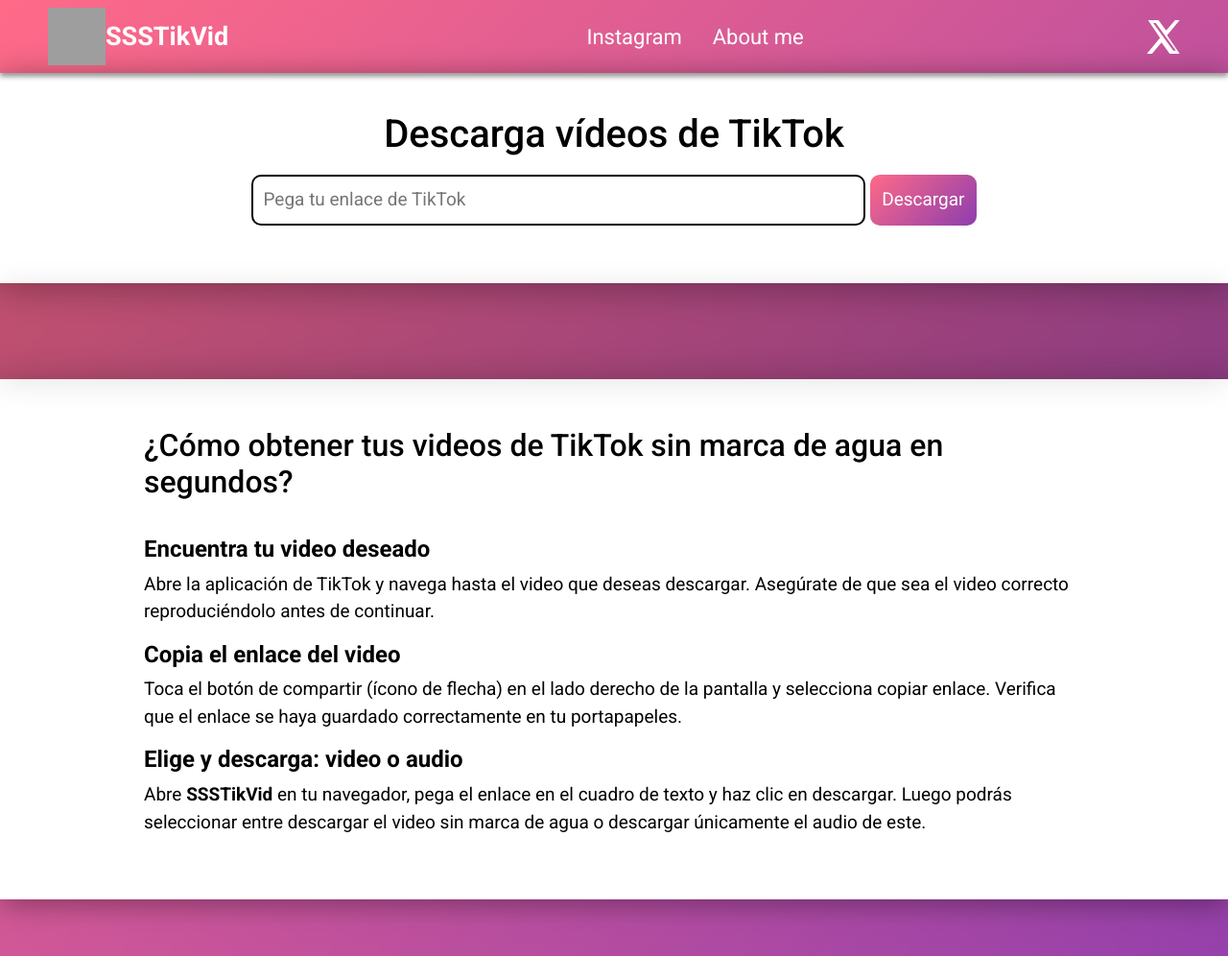
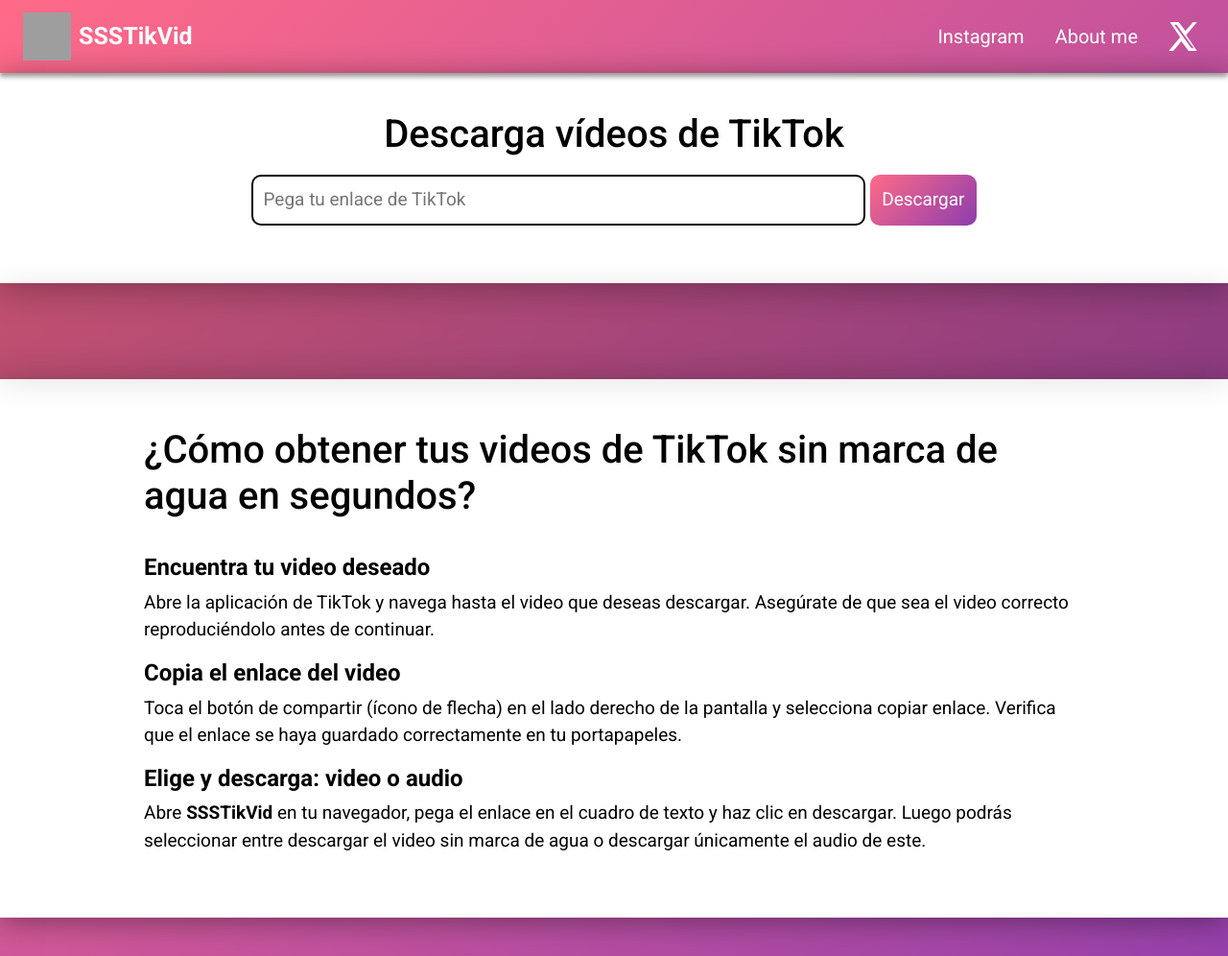
Before and after one commit to ssnti1/ssstikvid, a FastAPI app: page / in a window 1280 px wide. Shown: the top 996 px of the page at 96% size. Run offline with FastAPI, Linux system fonts and the light colour scheme; some web fonts are replaced; grey boxes are pictures that could not be loaded.

Commit message:
version 6

```diff
--- a/static/style.css
+++ b/static/style.css
@@ -94,20 +94,27 @@ button {
 
  .navbar-custom {
   background-color: transparent;
+  box-shadow: 0 4px 5px rgba(0, 0, 0, 0.4);
+  width: 100%;
+  box-sizing: border-box;
+}
 
-  box-shadow: 0 4px 5px rgba(0, 0, 0, 0.4);
-    }
 .navbar-custom .nav-link,
 .navbar-custom .navbar-brand {
   color: white;
 }
+
 .navbar-custom .nav-link.active {
   font-weight: bold;
 }
+
 .navbar-custom .icon-link i {
   color: rgb(0, 204, 255);
   font-size: 2.2rem;
 }
+
+
+
 .navbar-custom .icon-link i:hover {
   color: #fdfeff;
 }
@@ -129,6 +136,10 @@ footer {
   input[type="text"] {
     width: 90%;
     font-size: 16px;
+  }
+
+  .navbar-toggler{
+   width: 60px;
   }
 
   button {
--- a/templates/index.html
+++ b/templates/index.html
@@ -5,7 +5,7 @@
   <meta name="viewport" content="width=device-width, initial-scale=1.0">
   <title>SSSTikVid: Descarga videos de TikTok sin marca de agua</title>
   <link rel="stylesheet" href="/static/style.css">
-  <link rel="icon" href="https://cdn.discordapp.com/attachments/1391970046947098706/1392002119015338075/icon.png?ex=686df27f&is=686ca0ff&hm=b134f46dcd59431ea3e80a015191fe097429923d9f0b37ecdb850c78ece25701&">
+  <link rel="icon" href="https://pbs.twimg.com/media/GveS7ZQWMAETLSp?format=png&name=small">
   <link href="https://cdn.jsdelivr.net/npm/bootstrap@5.3.7/dist/css/bootstrap.min.css" rel="stylesheet" integrity="sha384-LN+7fdVzj6u52u30Kp6M/trliBMCMKTyK833zpbD+pXdCLuTusPj697FH4R/5mcr" crossorigin="anonymous">
 
 
@@ -18,32 +18,41 @@
 
 <header>
 <nav class="navbar navbar-expand-lg navbar-custom">
-    <div class="container-fluid" style="padding: 0px 50px;">
+  <div class="container-fluid px-4">
+    <!-- Logo y nombre -->
+    <a class="navbar-brand d-flex align-items-center gap-2" href="#">
+      <img src="https://pbs.twimg.com/media/GveS7ZQWMAETLSp?format=png&name=small"
+           alt="logo" style="width: 50px; height: 50px;">
+      <strong style="font-size: 25px; color: white;">SSSTikVid</strong>
+    </a>
 
-      <img style="width: 60px; height: 60px; " src="https://cdn.discordapp.com/attachments/1391970046947098706/1392002119015338075/icon.png?ex=686df27f&is=686ca0ff&hm=b134f46dcd59431ea3e80a015191fe097429923d9f0b37ecdb850c78ece25701&" alt="">
-      <a class="navbar-brand" href="#">
-        <strong style="background-color: transparent; font-size: 27px;  border-radius: 5px; color: #ffffff;">SSSTikVid</strong>
-      </a>
-<ul class="navbar-nav mb-2 mb-lg-0 d-flex flex-row justify-content-center gap-3 w-100">
+    <!-- Botón para móviles -->
+    <button class="navbar-toggler text-white" type="button" data-bs-toggle="collapse" data-bs-target="#navbarContent"
+      aria-controls="navbarContent" aria-expanded="false" aria-label="Toggle navigation">
+      <span class="navbar-toggler-icon" style="filter: invert(1);"></span>
+    </button>
+
+    <!-- Menú colapsable -->
+    <div class="collapse navbar-collapse justify-content-end" id="navbarContent">
+      <ul class="navbar-nav mb-2 mb-lg-0 gap-lg-3 text-center">
         <li class="nav-item">
-    <a class="nav-link" style="font-size: 22px;" href="#">Instagram</a>
+          <a class="nav-link" style="font-size: 20px;" href="#">Instagram</a>
         </li>
         <li class="nav-item">
-    <a class="nav-link" style="font-size: 22px;" href="#">About me</a>
+          <a class="nav-link" style="font-size: 20px;" href="#">About me</a>
         </li>
-</ul>
-
-      <div class="d-flex align-items-center gap-3">
-        <a href="https://x.com/persaqe" target="_blank" title="X">
-  <svg xmlns="http://www.w3.org/2000/svg" width="35" height="35" viewBox="0 0 1200 1227" fill="white">
+        <li class="nav-item">
+          <a class="nav-link px-2" href="https://x.com/persaqe" target="_blank" title="X">
+            <svg xmlns="http://www.w3.org/2000/svg" width="30" height="30" viewBox="0 0 1200 1227" fill="white">
               <path d="M1035 0H1200L741 549L1200 1227H837L537 813L189 1227H0L483 648L45 0H426L705 375L1035 0ZM969 1113H1062L327 108H231L969 1113Z"/>
             </svg>
           </a>
-
-        </a>
+        </li>
+      </ul>
     </div>
   </div>
 </nav>
+
 </header>
 
  <div class="info2" style="padding: 40px 0px;">
@@ -94,7 +103,7 @@
   <div class="info3" style="text-align: start;">
 
     <div class="info-ssstikvid">
-      <h2>¿Cómo obtener tus videos de TikTok sin marca de agua en segundos?</h2><br>
+      <h1>¿Cómo obtener tus videos de TikTok sin marca de agua en segundos?</h1><br>
         <h4><b>Encuentra tu video deseado</b></h4>
         <p>Abre la aplicación de TikTok y navega hasta el video que deseas descargar. Asegúrate de que sea el video correcto reproduciéndolo antes de continuar.</p>
 
```
Also changed, not shown: icon.png (added). Lines whose indentation alone changed are shown as unchanged.
